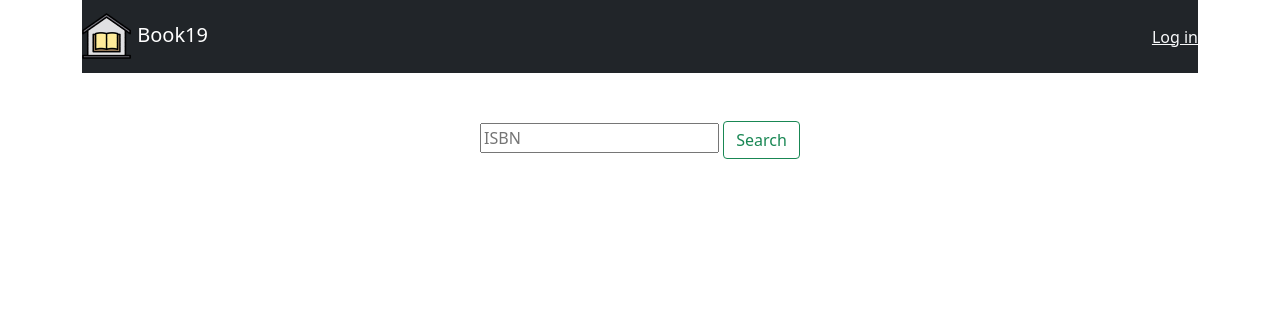
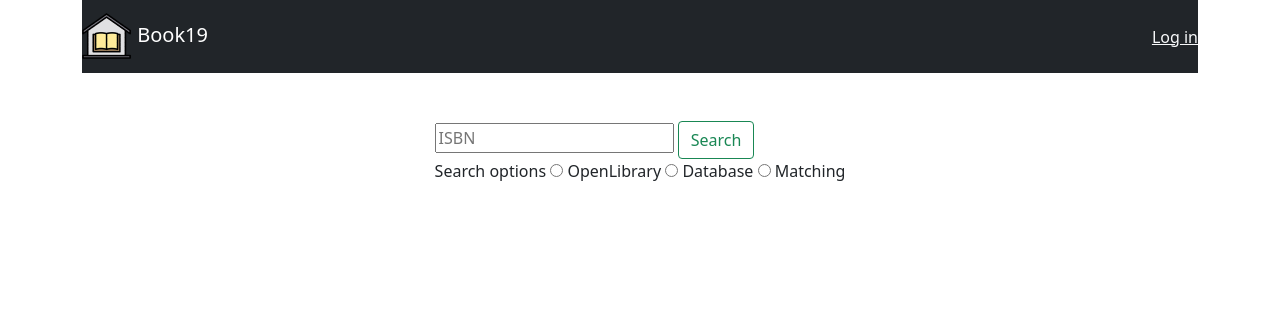
Before and after one commit to aiyahBt/myrandomproject, a Django app: page / in a window 1280 px wide. Shown: the top 333 px of the page. Run offline with Django 3.2, Linux system fonts and the light colour scheme; some libraries are stand-ins or nearby versions.

Commit message:
Create main template

```diff
--- a/myApp/views.py
+++ b/myApp/views.py
@@ -23,8 +23,11 @@ INFO_URL = 'https://openlibrary.org/isbn/{}'
 
 
 def search_isbn(request):
-    # need to check validity of isbn 10  13 digits
+
     search_str = request.POST.get('search')
+    search_option = request.POST.get('cat')     #
+    # print( 'search option ' + search_option)
+    # print(type(search_option))
 
     stuff_for_frontend = {
         'valid_search_str': False,
@@ -38,8 +41,8 @@ def search_isbn(request):
     if not(isbnlib.is_isbn10(search_str) or isbnlib.is_isbn13(search_str)):
         return render(request, 'myApp/search.html', stuff_for_frontend)
 
-    #Everything is valid.
 
+    # Web scrapping process.
     detail_url = BASE_ISBN_URL.format(quote_plus(search_str))
     response = requests.get(detail_url)
     data = response.text
@@ -63,6 +66,7 @@ def search_isbn(request):
 
     img_url = BASE_IMAGE_URL.format(search_str)
 
+    #Finish We scraping process.
     book_details = {
         'title': title,
         'author': author,
--- a/templates/home.html
+++ b/templates/home.html
@@ -1,47 +1,9 @@
-<!DOCTYPE html>
-
+{% extends 'mainTemplate/main.html'%}
 {% load static %}
 {% load bootstrap4 %}
 
-<html lang="en">
-<head>
-    <meta charset="UTF-8">
-    <title>BookExchange</title>
-    <meta charset="UTF-8"/>
-    <meta name="viewport" content="width=device-width, initial-scale=1"/>
-    <link rel="stylesheet" href="/static/css/style.css">
 
-    <link href="https://cdn.jsdelivr.net/npm/bootstrap@5.0.0-beta2/dist/css/bootstrap.min.css" rel="stylesheet" integrity="sha384-BmbxuPwQa2lc/FVzBcNJ7UAyJxM6wuqIj61tLrc4wSX0szH/Ev+nYRRuWlolflfl" crossorigin="anonymous">
-
-
-</head>
-
-<body>
-
-    <!-- #nav-wrapper -->
-
-    <div class="container">
-        {% csrf_token %}
-        <nav class="navbar navbar-dark bg-dark" >
-            <a class="navbar-brand" href="/">
-            <img src="{% static 'image/logo/logoWithoutText50x47.png' %}"  class="thumbnail img-responsive" alt="">
-                Book19
-            </a>
-
-            {% if  user.is_authenticated   %}
-                <span class="text-light">{{ user.username }}</span>
-                <a class="text-light" href="/logout/"> Log out  </a>
-            {% else %}
-                <a class="text-light" href="/login"> Log in  </a>
-
-            {% endif %}
-
-        </nav>
-
-    </div>
-
-
-    {% block content %}
+{% block search %}
     <div class="container-fluid">
 
         <!-- #serch bar -->
@@ -51,14 +13,38 @@
                 {%  csrf_token %}
 
                 <!-- col-md-auto my-2 -->
-                    <!-- col-md-5-->
+
                 <div class="col-md-auto my-2 ">
                     <input class="form-control-inline" type="search"
                        placeholder="ISBN"
                        aria-label="Search"
                        name = "search" id="search" >
 
+
+
+                    <!-- submit Button -->
                     <button class="btn btn-outline-success my-2 my-sm-0" type="submit" >Search</button>
+
+                    <!-- Radios Buttons -->
+                     <div class="form-group col-lg-12">
+                        <label class="custom-control custom-radio"><span class="custom-control-description">Search options </span></label>
+
+                        <label class="custom-control custom-radio">
+                          <input id="searchOpenLibrary" name="cat" type="radio" class="custom-control-input" value='0'>
+                          <span class="custom-control-indicator"></span>
+                          <span class="custom-control-description">OpenLibrary</span>
+                        </label>
+                        <label class="custom-control custom-radio">
+                          <input id="searchDatabase" name="cat" type="radio" class="custom-control-input" value='1'>
+                          <span class="custom-control-indicator"></span>
+                          <span class="custom-control-description">Database</span>
+                        </label>
+                         <label class="custom-control custom-radio">
+                          <input id="searchMatching" name="cat" type="radio" class="custom-control-input" value='2'>
+                          <span class="custom-control-indicator"></span>
+                          <span class="custom-control-description">Matching</span>
+                         </label>
+                      </div>
 
                 </div>
 
@@ -67,14 +53,6 @@
         </div>
     </div>
 
+{% endblock search %}
+{% block content %}
 {% endblock content %}
-
-
-
-<script src="https://code.jquery.com/jquery-3.2.1.slim.min.js" integrity="sha384-KJ3o2DKtIkvYIK3UENzmM7KCkRr/rE9/Qpg6aAZGJwFDMVNA/GpGFF93hXpG5KkN" crossorigin="anonymous"></script>
-<script src="https://cdnjs.cloudflare.com/ajax/libs/popper.js/1.12.9/umd/popper.min.js" integrity="sha384-ApNbgh9B+Y1QKtv3Rn7W3mgPxhU9K/ScQsAP7hUibX39j7fakFPskvXusvfa0b4Q" crossorigin="anonymous"></script>
-<script src="https://maxcdn.bootstrapcdn.com/bootstrap/4.0.0/js/bootstrap.min.js" integrity="sha384-JZR6Spejh4U02d8jOt6vLEHfe/JQGiRRSQQxSfFWpi1MquVdAyjUar5+76PVCmYl" crossorigin="anonymous"></script>
-
-</body>
-
-</html>
--- a/templates/mainTemplate/main.html
+++ b/templates/mainTemplate/main.html
@@ -0,0 +1,59 @@
+<!DOCTYPE html>
+
+{% load static %}
+{% load bootstrap4 %}
+
+<html lang="en">
+<head>
+    <meta charset="UTF-8">
+    <title>BookExchange</title>
+    <meta charset="UTF-8"/>
+    <meta name="viewport" content="width=device-width, initial-scale=1"/>
+    <link rel="stylesheet" href="/static/css/style.css">
+
+    <link href="https://cdn.jsdelivr.net/npm/bootstrap@5.0.0-beta2/dist/css/bootstrap.min.css" rel="stylesheet" integrity="sha384-BmbxuPwQa2lc/FVzBcNJ7UAyJxM6wuqIj61tLrc4wSX0szH/Ev+nYRRuWlolflfl" crossorigin="anonymous">
+
+
+</head>
+
+<body>
+
+    <!-- #nav-wrapper -->
+
+    <div class="container">
+        {% csrf_token %}
+        <nav class="navbar navbar-dark bg-dark" >
+            <a class="navbar-brand" href="/">
+            <img src="{% static 'image/logo/logoWithoutText50x47.png' %}"  class="thumbnail img-responsive" alt="">
+                Book19
+            </a>
+
+            {% if  user.is_authenticated   %}
+                <span class="text-light">{{ user.username }}</span>
+                <a class="text-light" href="/logout/"> Log out  </a>
+            {% else %}
+                <a class="text-light" href="/login"> Log in  </a>
+
+            {% endif %}
+
+        </nav>
+
+    </div>
+
+    {% block search %}
+    {% endblock search %}
+
+    {% block content %}
+    {% endblock content %}
+
+
+
+
+
+<script src="https://code.jquery.com/jquery-3.2.1.slim.min.js" integrity="sha384-KJ3o2DKtIkvYIK3UENzmM7KCkRr/rE9/Qpg6aAZGJwFDMVNA/GpGFF93hXpG5KkN" crossorigin="anonymous"></script>
+<script src="https://cdnjs.cloudflare.com/ajax/libs/popper.js/1.12.9/umd/popper.min.js" integrity="sha384-ApNbgh9B+Y1QKtv3Rn7W3mgPxhU9K/ScQsAP7hUibX39j7fakFPskvXusvfa0b4Q" crossorigin="anonymous"></script>
+<script src="https://maxcdn.bootstrapcdn.com/bootstrap/4.0.0/js/bootstrap.min.js" integrity="sha384-JZR6Spejh4U02d8jOt6vLEHfe/JQGiRRSQQxSfFWpi1MquVdAyjUar5+76PVCmYl" crossorigin="anonymous"></script>
+
+</body>
+
+</html>
--- a/templates/register/register.html
+++ b/templates/register/register.html
@@ -1,6 +1,6 @@
 <!doctype html>
 
-{%  extends 'home.html' %}
+{% extends 'mainTemplate/main.html'%}
 {% load crispy_forms_tags %}
 {% load bootstrap4 %}
 {% block title %}Create an Account{% endblock %}
```
Also changed, not shown: templates/myApp/search.html (+1 -28 lines). Lines whose indentation alone changed are shown as unchanged.
